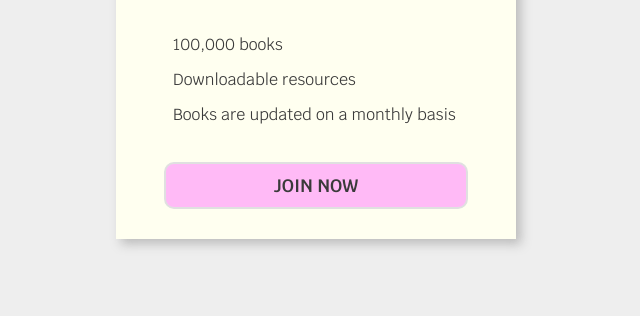
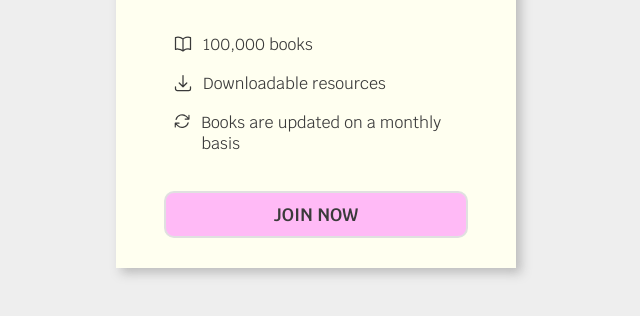
Before and after one commit to Ryomi-j/Monthly-Subscription, a plain HTML site: page index.html in a window 1280 px wide. Shown: the part 320-636 px from the top of the page, without its empty margins (324-964 px from the left). Drawn offline with nearby package versions, Linux system fonts and the light colour scheme.

Commit message:
added some SVGs

```diff
--- a/index.html
+++ b/index.html
@@ -28,9 +28,63 @@
       </div>
       <div id="contents">
         <ul>
-          <li>100,000 books</li>
-          <li>Downloadable resources</li>
-          <li>Books are updated on a monthly basis</li>
+          <li>
+            <div class="icon">
+              <svg
+                xmlns="http://www.w3.org/2000/svg"
+                fill="none"
+                viewBox="0 0 24 24"
+                stroke-width="1.5"
+                stroke="currentColor"
+                class="w-6 h-6"
+              >
+                <path
+                  stroke-linecap="round"
+                  stroke-linejoin="round"
+                  d="M12 6.042A8.967 8.967 0 006 3.75c-1.052 0-2.062.18-3 .512v14.25A8.987 8.987 0 016 18c2.305 0 4.408.867 6 2.292m0-14.25a8.966 8.966 0 016-2.292c1.052 0 2.062.18 3 .512v14.25A8.987 8.987 0 0018 18a8.967 8.967 0 00-6 2.292m0-14.25v14.25"
+                />
+              </svg>
+            </div>
+            <p>100,000 books</p>
+          </li>
+          <li>
+            <div class="icon">
+              <svg
+                xmlns="http://www.w3.org/2000/svg"
+                fill="none"
+                viewBox="0 0 24 24"
+                stroke-width="1.5"
+                stroke="currentColor"
+                class="w-6 h-6"
+              >
+                <path
+                  stroke-linecap="round"
+                  stroke-linejoin="round"
+                  d="M3 16.5v2.25A2.25 2.25 0 005.25 21h13.5A2.25 2.25 0 0021 18.75V16.5M16.5 12L12 16.5m0 0L7.5 12m4.5 4.5V3"
+                />
+              </svg>
+            </div>
+            <p>Downloadable resources</p>
+          </li>
+          <li>
+            <div class="icon">
+              <svg
+                xmlns="http://www.w3.org/2000/svg"
+                fill="none"
+                viewBox="0 0 24 24"
+                stroke-width="1.5"
+                stroke="currentColor"
+                class="w-6 h-6"
+              >
+                <path
+                  stroke-linecap="round"
+                  stroke-linejoin="round"
+                  d="M16.023 9.348h4.992v-.001M2.985 19.644v-4.992m0 0h4.992m-4.993 0l3.181 3.183a8.25 8.25 0 0013.803-3.7M4.031 9.865a8.25 8.25 0 0113.803-3.7l3.181 3.182m0-4.991v4.99"
+                />
+              </svg>
+            </div>
+            <p>Books are updated on a monthly basis</p>
+          </li>
         </ul>
       </div>
       <div>
--- a/style.css
+++ b/style.css
@@ -74,6 +74,11 @@ h1 {
   text-align: left;
 }
 
+.icon {
+    width: 20px;
+    padding-right: 10px;
+}
+
 ul {
   display: flex;
   flex-direction: column;
@@ -81,6 +86,7 @@ ul {
 }
 
 li {
+    display: flex;
   list-style: none;
   color: var(--color-grey-600);
   padding: 2px;
```
